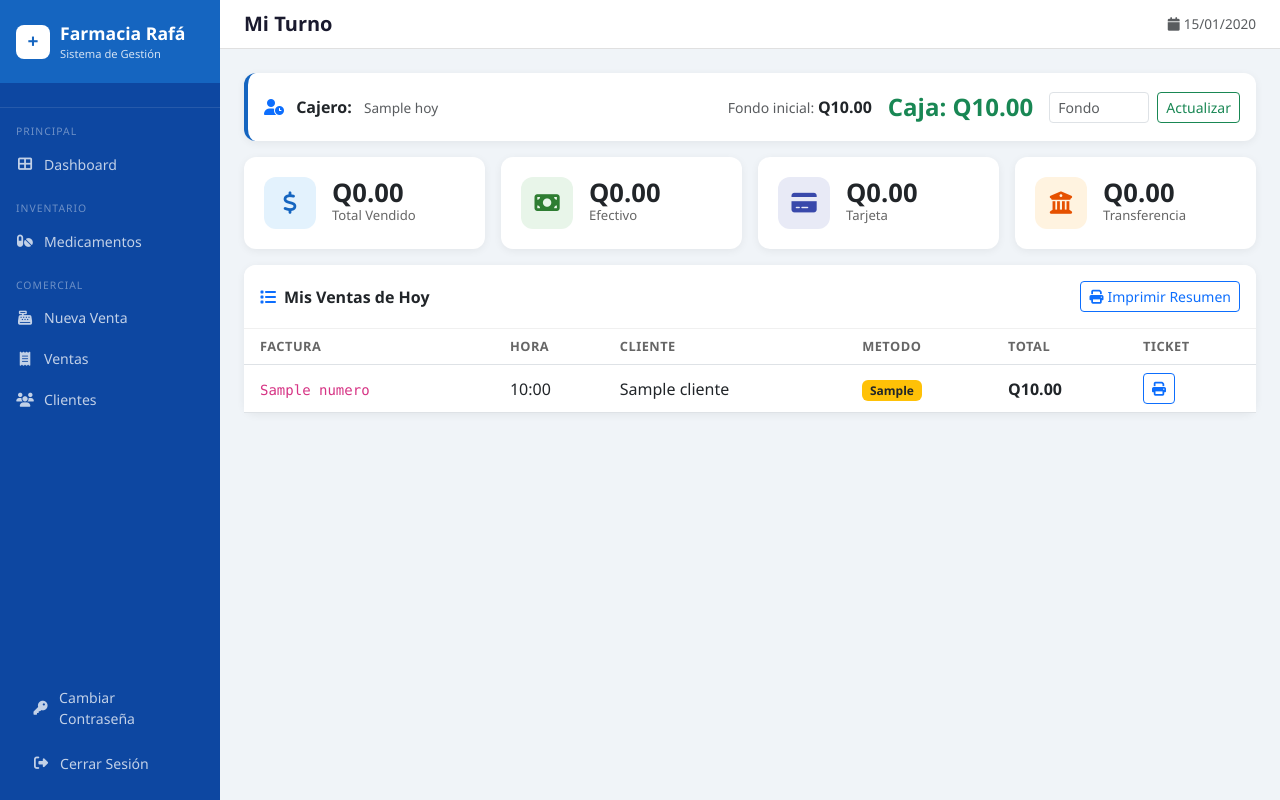
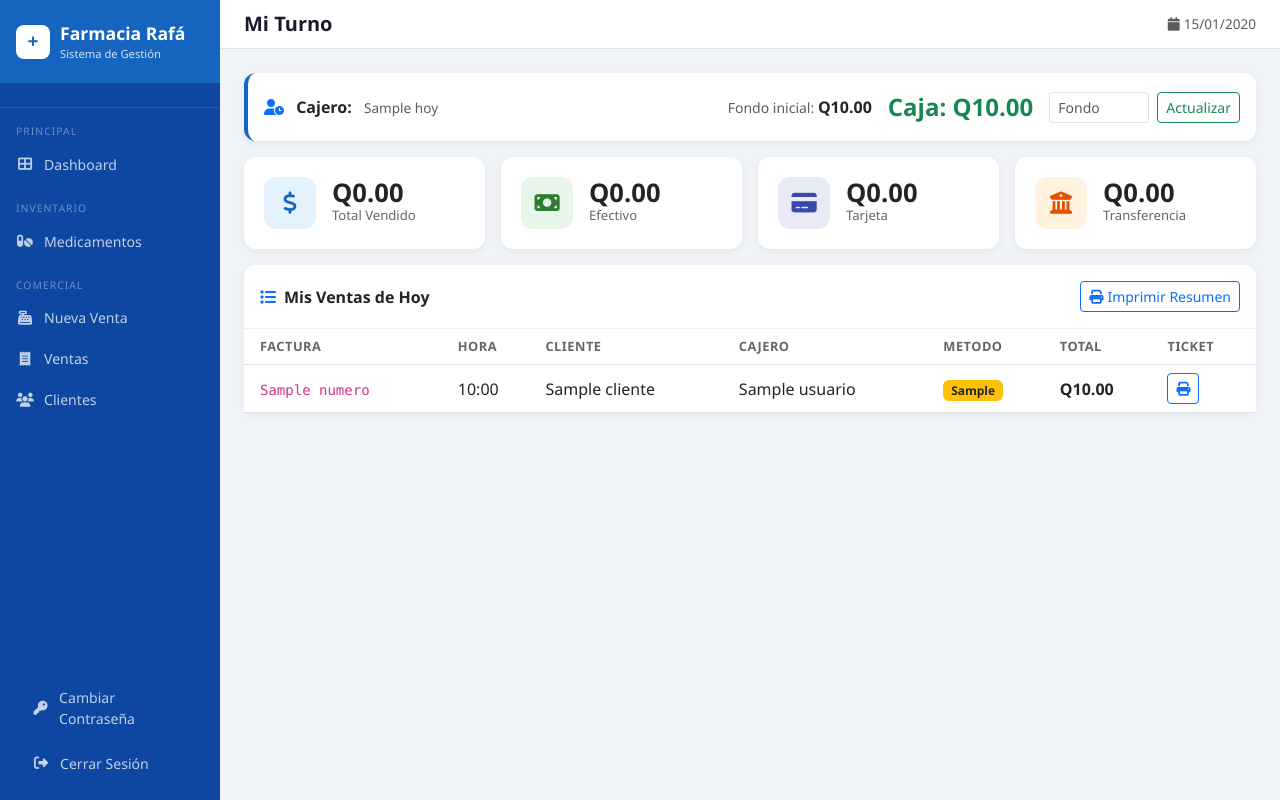
Before and after one commit to sistemacom40-byte/sistema.farmacia.rafa, a Python web app: template Farmacia-rafa/templates/mi_turno.html in a window 1280 px wide. Run offline with Jinja, Linux system fonts and the light colour scheme; the template is opened without the code that fills it: most values are stand-ins (such as "Sample title", 1, 10 or a date in 2020).

Commit message:
Add 'Cajero' column and update no sales message5

```diff
--- a/Farmacia-rafa/templates/mi_turno.html
+++ b/Farmacia-rafa/templates/mi_turno.html
@@ -89,6 +89,7 @@
           <th class="ps-3">Factura</th>
           <th>Hora</th>
           <th>Cliente</th>
+          <th>Cajero</th>
           <th>Metodo</th>
           <th>Total</th>
           <th>Ticket</th>
@@ -100,6 +101,7 @@
           <td class="ps-3"><code>{{ v.numero }}</code></td>
           <td>{{ v.fecha.strftime('%H:%M') }}</td>
           <td>{{ v.cliente.nombre if v.cliente else 'General' }}</td>
+          <td>{{ v.usuario.nombre }}</td>
           <td>
             <span class="badge {% if v.metodo_pago=='Efectivo' %}bg-success{% elif v.metodo_pago=='Tarjeta' %}bg-primary{% else %}bg-warning text-dark{% endif %}">
               {{ v.metodo_pago }}
@@ -113,7 +115,7 @@
           </td>
         </tr>
         {% else %}
-        <tr><td colspan="6" class="text-center text-muted py-4">No has realizado ventas hoy</td></tr>
+        <tr><td colspan="7" class="text-center text-muted py-4">No hay ventas hoy</td></tr>
         {% endfor %}
       </tbody>
     </table>
@@ -126,4 +128,4 @@
   #main { margin-left: 0 !important; }
 }
 </style>
-{% endblock %}
+{% endblock %}6
```
